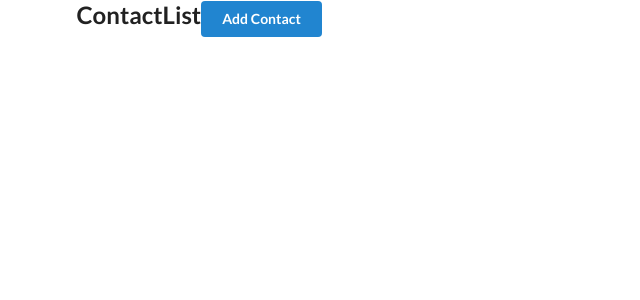
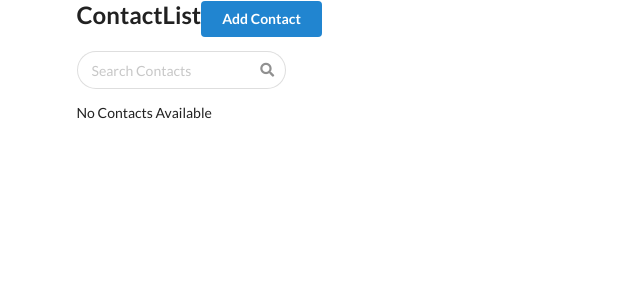
Before and after one commit to harijakkala88/contact-app, a React (Create React App) app: page / in a window 1280 px wide. Shown: the top 300 px of the page, without its empty margins (0-640 px from the left). Built offline with nearby package versions, Linux system fonts and the light colour scheme.

Commit message:
searchbar

```diff
--- a/src/App.js
+++ b/src/App.js
@@ -7,6 +7,7 @@ import AddContact from './components/AddContact';
 import ContactList from './components/ContactList';
 import {BrowserRouter as Router, Route, Routes} from "react-router-dom";
 import ContactDetails from './components/ContactDetails';
+import { object } from 'yup';
 
 function App() {
   const LOCAL_STORAGE_KEY = "contacts";
@@ -14,6 +15,9 @@ function App() {
 
   const [contacts, setContacts] = useState([]);
   const [init, setInit] = useState(false);
+  const [searchTerm, setSearchTerm] = useState("");
+  const [searchResults, setSearchResults] = useState([]);
+
 
   const addContactHandler = (contact) =>{
     setContacts([...contacts, {id: v4(), ...contact}]);
@@ -26,6 +30,21 @@ const removeContactHandler = (id) =>{
   setContacts(newContactList)
 }
 
+const searchHandler = (tempSearch) =>{
+
+        setSearchTerm(tempSearch);
+};
+
+useEffect(() => {
+
+ if(searchTerm) {
+
+  setSearchResults(contacts.filter(c => c.name.toLowerCase().indexOf(searchTerm.toLowerCase()) > -1 ))
+ }else{
+  setSearchResults([])
+ }
+      // eslint-disable-next-line react-hooks/exhaustive-deps
+      },[searchTerm]);
 
 useEffect(() => {
 
@@ -53,24 +72,14 @@ useEffect(() => {
 
        <Route path="/add" element={<AddContact addContactHandler = {addContactHandler}/>} />
 
-       {/* <Route path="/add"
-         render={(props) => (
-          <AddContact {...props} addContactHandler={addContactHandler}/>
-
-         )}
-        /> */}
-
-       {/* <Route path="/" exact
-              render={(props) => (
-              <ContactList
-             {...props}
-		          contacts={contacts}
-		          getContactId={removeContactHandler}
-              />
-         )}
-         /> */}
-
-       <Route path="/" element ={<ContactList contacts = {contacts} getContactId = {removeContactHandler}/>} />
+       <Route path="/"
+        element ={<ContactList
+        contacts = {searchTerm.length < 1 ? contacts : searchResults}
+        getContactId = {removeContactHandler}
+        term = {searchTerm}
+        searchKeyword = {searchHandler}
+        ></ContactList>}
+        />
 
        <Route path="/contact/:id" element={<ContactDetails contacts = {contacts}  />}/>
 
--- a/src/components/ContactList.js
+++ b/src/components/ContactList.js
@@ -1,9 +1,9 @@
-import React from "react";
+import React , {useRef} from "react";
 import ContactCard from "./ContactCard"
 import { Link } from "react-router-dom";
 
 const ContactList = (props) => {
-
+    const inputE1 = useRef("");
     const deleteContactHandler = (id) => {
         props.getContactId(id);
     }
@@ -15,6 +15,12 @@ const ContactList = (props) => {
                           key={contact.id}/>
         );
     });
+
+    const getSearchTerm =() =>{
+       props.searchKeyword(inputE1.current.value);
+
+    };
+
     return (
          <div className='main'>
 
@@ -23,10 +29,23 @@ const ContactList = (props) => {
                  <Link to="/add">
                      <button className="ui button blue right"> Add Contact </button>
                  </Link>
+             </h2>
 
-             </h2>
+            <div className="ui search">
+              <div className="ui icon input">
+               <input
+                     ref={inputE1}
+                     type="text"
+                     placeholder="Search Contacts"
+                     className="prompt" value={props.term}
+                     onChange={getSearchTerm}/>
+               <i className="search icon"></i>
+              </div>
+            </div>
+
+
         <div className="ui celled list">
-            {renderContactList}
+            {renderContactList.length >0 ? renderContactList : "No Contacts Available"}
         </div>
          </div>
     );
```
